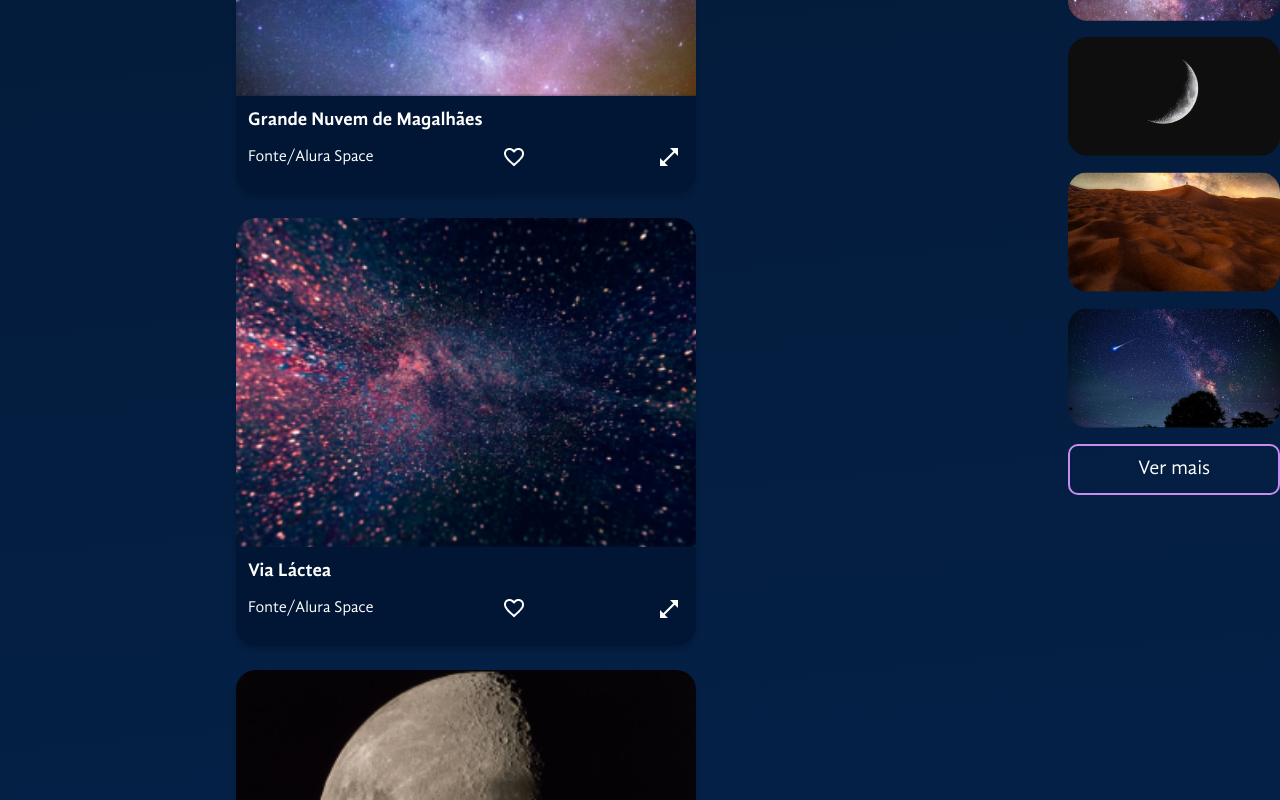
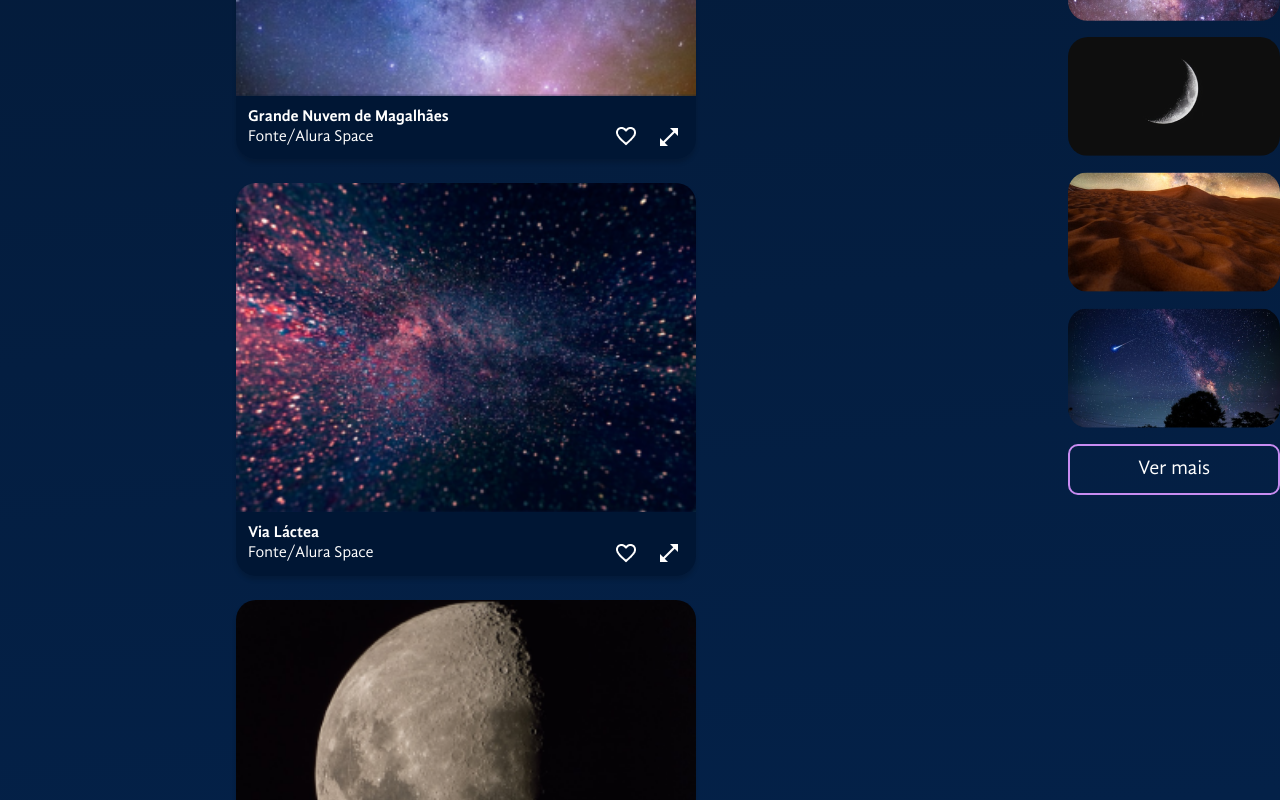
Before and after one commit to matheusrodacki/space-app, a React (Vite) app: page / in a window 1280 px wide. Shown: the part 920-1720 px from the top of the page. Built offline with nearby package versions, Linux system fonts and the light colour scheme.

Commit message:
fix galeria style

```diff
--- a/src/components/Galeria/Imagem/Imagem.jsx
+++ b/src/components/Galeria/Imagem/Imagem.jsx
@@ -20,22 +20,24 @@ const FigureStyled = styled.figure`
     color: #ffffff;
     box-sizing: border-box;
     padding: 12px;
-    h3,
-    footer {
-      margin: 0;
-    }
     h3 {
       font-family: 'GandhiSansBold';
-      font-weight: 700;
-      font-size: 20;
-      line-height: 24px;
     }
-    footer {
-      display: flex;
-      justify-content: space-between;
-      align-items: center;
+    p {
+      flex-grow: 1;
+    }
+    h3,
+    p {
+      margin: 0;
+      font-size: 16px;
     }
   }
+`;
+
+const Rodape = styled.footer`
+  display: flex;
+  justify-content: space-between;
+  align-items: center;
 `;
 
 export const Imagem = ({ foto, expandida, aoZoomSolicitado }) => {
@@ -44,7 +46,7 @@ export const Imagem = ({ foto, expandida, aoZoomSolicitado }) => {
       <img src={foto.path} alt='' />
       <figcaption>
         <h3>{foto.titulo}</h3>
-        <footer>
+        <Rodape>
           <p>Fonte/{foto.fonte}</p>
           <BotaoIcone>
             <img src='/icons/favorito.png' alt='Icone de favorito' />
@@ -58,7 +60,7 @@ export const Imagem = ({ foto, expandida, aoZoomSolicitado }) => {
               <img src='/icons/expandir.png' alt='Icone de expandir' />
             </BotaoIcone>
           )}
-        </footer>
+        </Rodape>
       </figcaption>
     </FigureStyled>
   );
```
